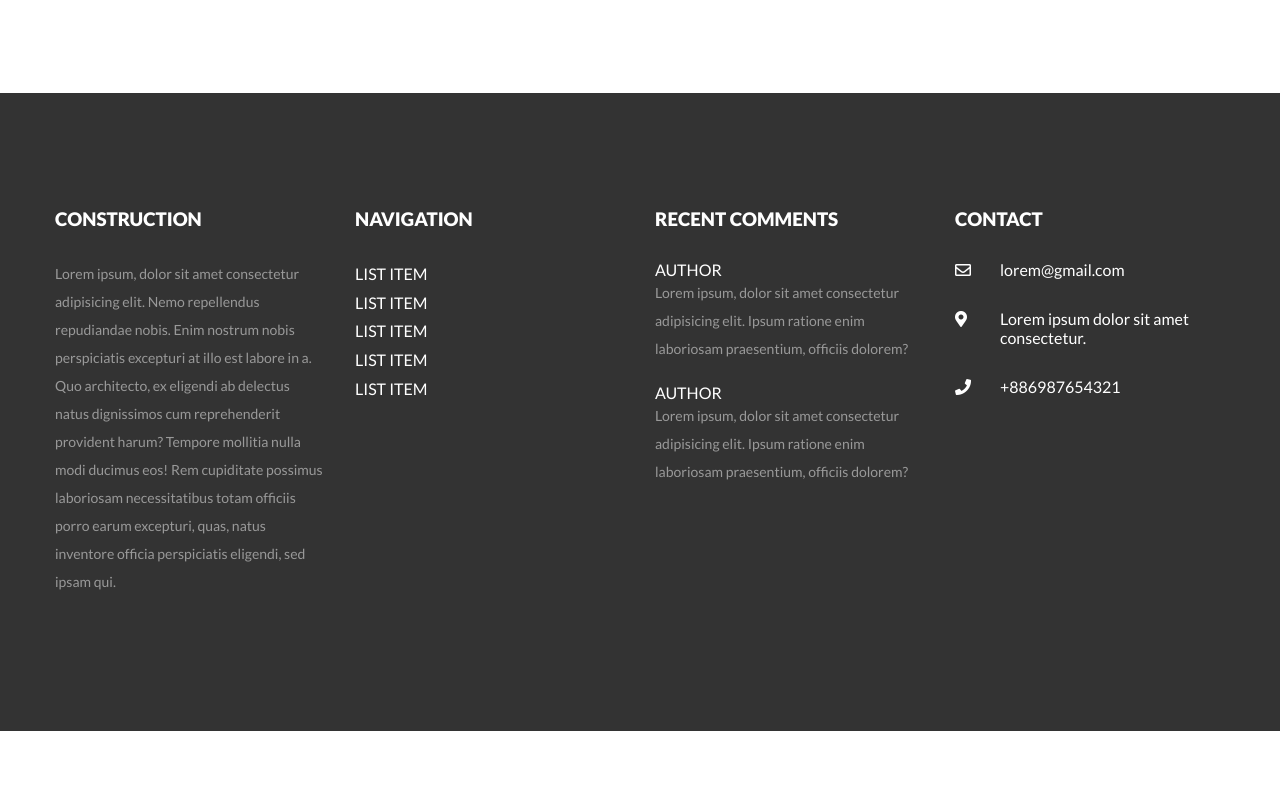
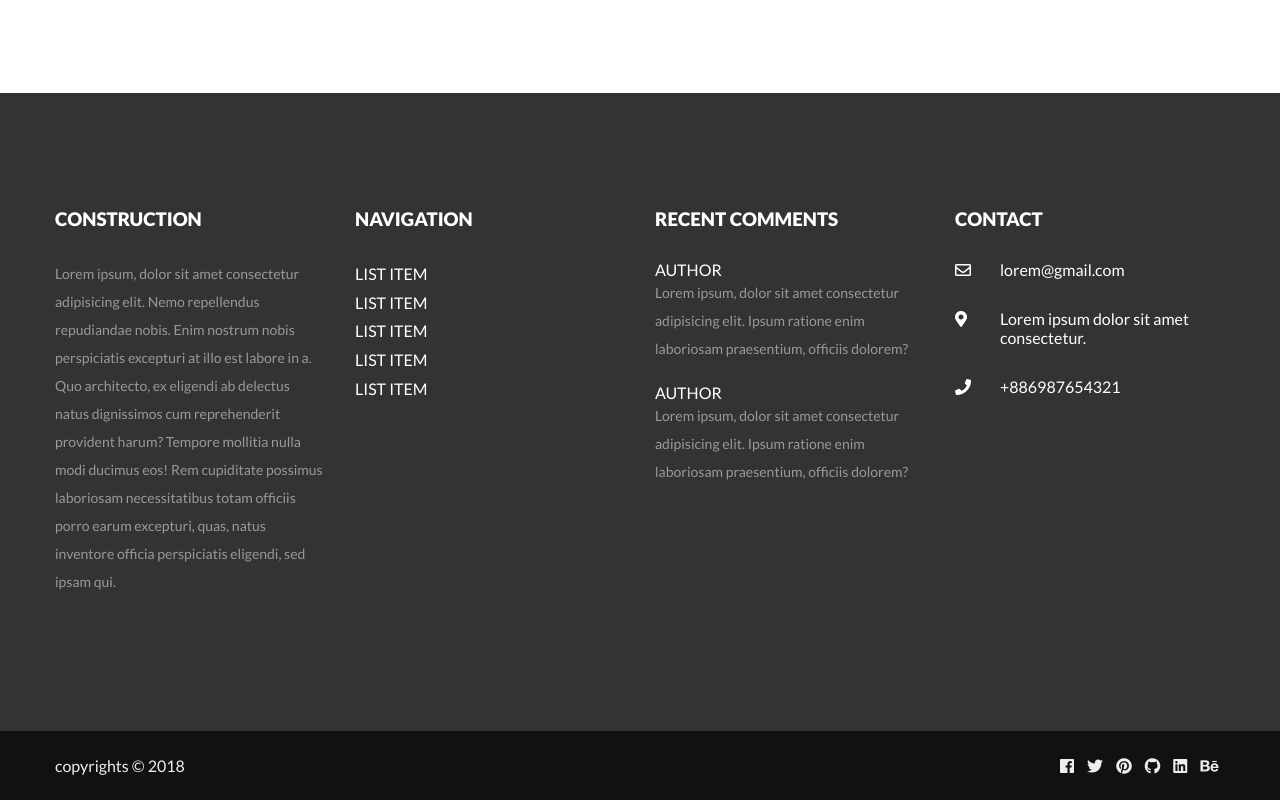
Before and after one commit to a19860101/yvts-layout, a plain HTML site: page index.html in a window 1280 px wide. Shown: the part 3907-4707 px from the top of the page. Before the commit the page ends 4638 px from the top, so only its background shows below. Drawn offline with Linux system fonts and the light colour scheme.

Commit message:
Add social network system

```diff
--- a/css/desktop.css
+++ b/css/desktop.css
@@ -163,3 +163,15 @@ footer h3 {
 footer .info {
     margin: 30px auto;
 }
+#sns {
+    background-color: #111;
+    padding-top: 10px;
+    padding-bottom: 10px;
+    color: #eee;
+}
+#sns a {
+    color: #eee;
+    text-decoration: none;
+    margin-left: 5px;
+    margin-right: 5px;
+}
--- a/index.html
+++ b/index.html
@@ -304,5 +304,20 @@
         </div>
 
     </footer>
+    <div class="full-width" id="sns">
+        <div class="fixed-width clearfix">
+            <div class="col-10">
+                copyrights &copy; 2018
+            </div>
+            <div class="col-2">
+                <a href="#"><i class="fab fa-facebook"></i></a>
+                <a href="#"><i class="fab fa-twitter"></i></a>
+                <a href="#"><i class="fab fa-pinterest"></i></a>
+                <a href="#"><i class="fab fa-github"></i></a>
+                <a href="#"><i class="fab fa-linkedin"></i></a>
+                <a href="#"><i class="fab fa-behance"></i></a>
+            </div>
+        </div>
+    </div>
 </body>
 </html>
```
